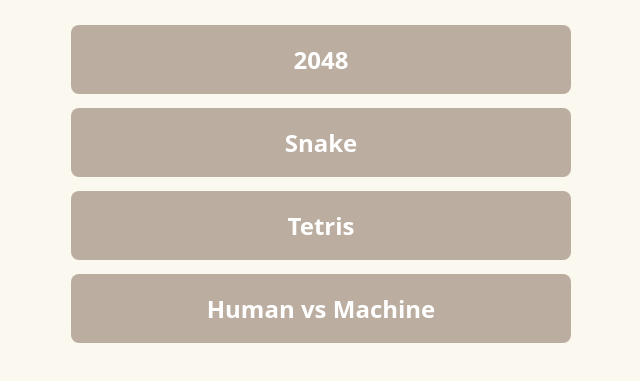
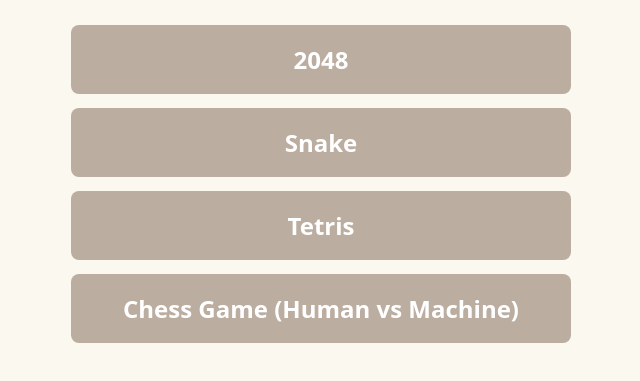
Before and after one commit to backkampung/minigame, a plain HTML site: page index.html in a window 1280 px wide. Shown: the part 277-658 px from the top of the page, without its empty margins (319-959 px from the left). Drawn offline with nearby package versions, Linux system fonts and the light colour scheme.

Commit message:
Rename chess menu button

```diff
--- a/index.html
+++ b/index.html
@@ -17,7 +17,7 @@
                 <button id="game-2048" class="game-option" type="button">2048</button>
                 <button id="game-snake" class="game-option" type="button">Snake</button>
                 <button id="game-tetris" class="game-option" type="button">Tetris</button>
-                <button id="game-chess" class="game-option" type="button">Human vs Machine</button>
+                <button id="game-chess" class="game-option" type="button">Chess Game (Human vs Machine)</button>
             </div>
         </section>
 
```
